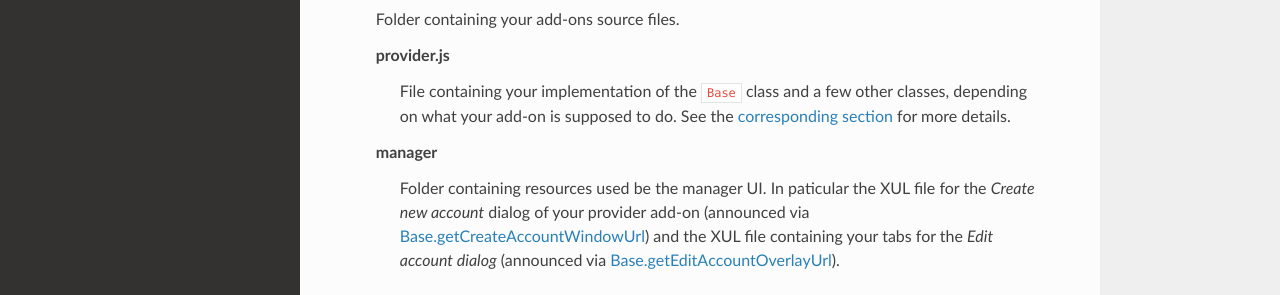
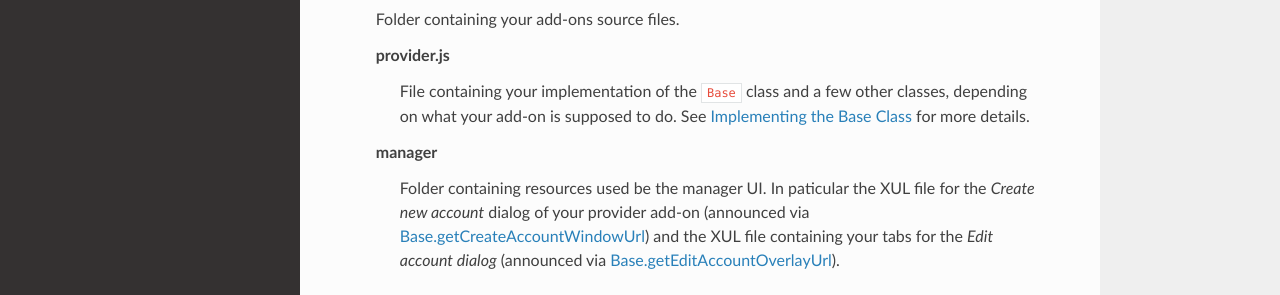
Before and after one commit to jobisoft/Provider-4-TbSync, a Sphinx documentation site: the page built from docs/getting_started.rst, in a window 1280 px wide and 900 px high, scrolled down 2999 px. Shown: the part 438-733 px from the top of the window. Built offline with Sphinx 7.4.7 and the Read the Docs theme 2.0.0, drawn with Linux system fonts in a browser that asks for light colours.

Commit message:
Update getting_started.rst

```diff
--- a/docs/getting_started.rst
+++ b/docs/getting_started.rst
@@ -100,7 +100,7 @@ content
   Folder containing your add-ons source files.
 
   provider.js
-    File containing your implementation of the ``Base`` class and a few other classes, depending on what your add-on is supposed to do. See the `corresponding section <https://todo>`_ for more details.
+    File containing your implementation of the ``Base`` class and a few other classes, depending on what your add-on is supposed to do. See :doc:`base` for more details.
 
   manager
     Folder containing resources used be the manager UI. In paticular the XUL file for the *Create new account* dialog of your provider add-on (announced via `Base.getCreateAccountWindowUrl <base.html#Base.getCreateAccountWindowUrl>`_) and the XUL file containing your tabs for the *Edit account dialog* (announced via `Base.getEditAccountOverlayUrl <base.html#Base.getEditAccountOverlayUrl>`_).
```
